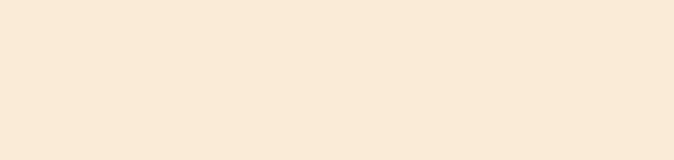
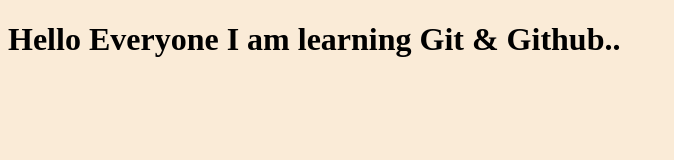
Before and after one commit to SouravSaini001/practice, a plain HTML site: page index.html in a window 1280 px wide. Shown: the whole page, without its empty margins (0-674 px from the left). Drawn offline with Linux system fonts and the light colour scheme.

Commit message:
Adding some content

```diff
--- a/index.html
+++ b/index.html
@@ -7,6 +7,8 @@
     <link rel="stylesheet" href="style.css">
 </head>
 <body>
+    <h1>Hello Everyone I am learning Git & Github..</h1>
+
     <script src="app.js"></script>
 </body>
 </html>
```
